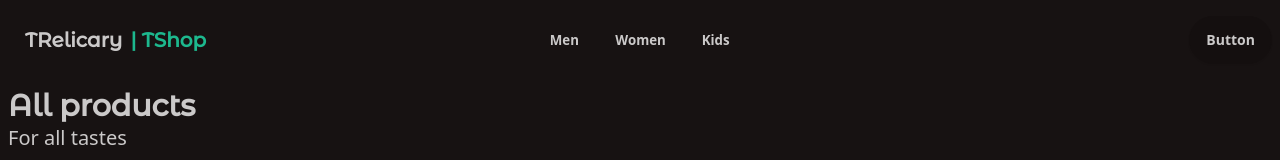
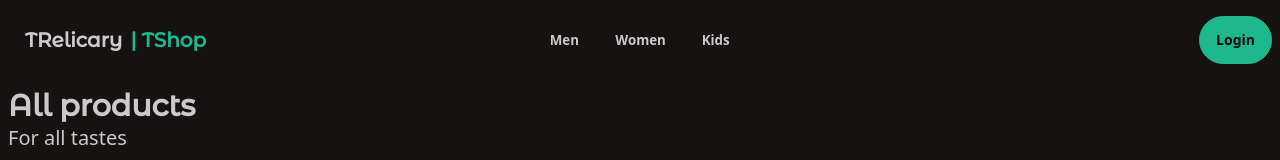
Before and after one commit to relicary/relicary-shop, an Angular app: page / in a window 1280 px wide. Shown: the top 160 px of the page. Built offline with nearby package versions, Linux system fonts and the light colour scheme; no server answers.

Commit message:
NavBar manages its aspect based on the auth status

```diff
--- a/src/app/store-front/components/front-navbar/front-navbar.component.html
+++ b/src/app/store-front/components/front-navbar/front-navbar.component.html
@@ -79,7 +79,16 @@
       </li>
     </ul>
   </div>
-  <div class="navbar-end">
-    <a class="btn">Button</a>
+  <div class="navbar-end gap-4">
+    @if ( authService.authStatus() === 'authenticated') {
+    <button class="btn btn-ghost">
+      {{ authService.user()?.fullName }}
+    </button>
+    <button class="btn btn-sm btn-error">Logout</button>
+    } @else if ( authService.authStatus() === 'not-authenticated') {
+    <a routerLink="/auth/login" class="btn btn-secondary">Login</a>
+    } @else {
+    <a class="btn btn-ghost">...</a>
+    }
   </div>
 </div>
--- a/src/app/store-front/components/front-navbar/front-navbar.component.ts
+++ b/src/app/store-front/components/front-navbar/front-navbar.component.ts
@@ -1,5 +1,6 @@
-import { Component } from '@angular/core';
+import { Component, inject } from '@angular/core';
 import { RouterLink, RouterLinkActive } from '@angular/router';
+import { AuthService } from '@auth/services/auth.service';
 
 @Component({
   selector: 'front-navbar',
@@ -7,4 +8,6 @@ import { RouterLink, RouterLinkActive } from '@angular/router';
   templateUrl: './front-navbar.component.html',
   styleUrl: './front-navbar.component.css',
 })
-export class FrontNavbarComponent {}
+export class FrontNavbarComponent {
+  authService = inject(AuthService);
+}
```
